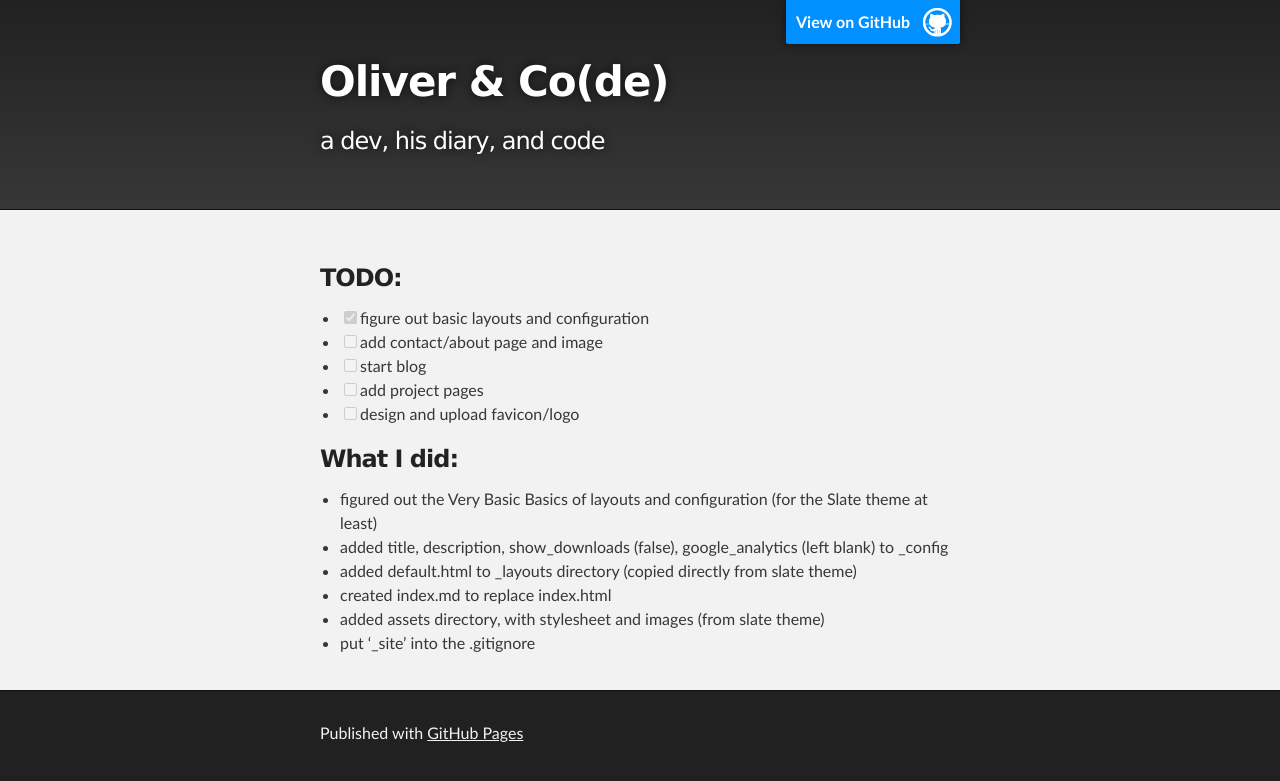
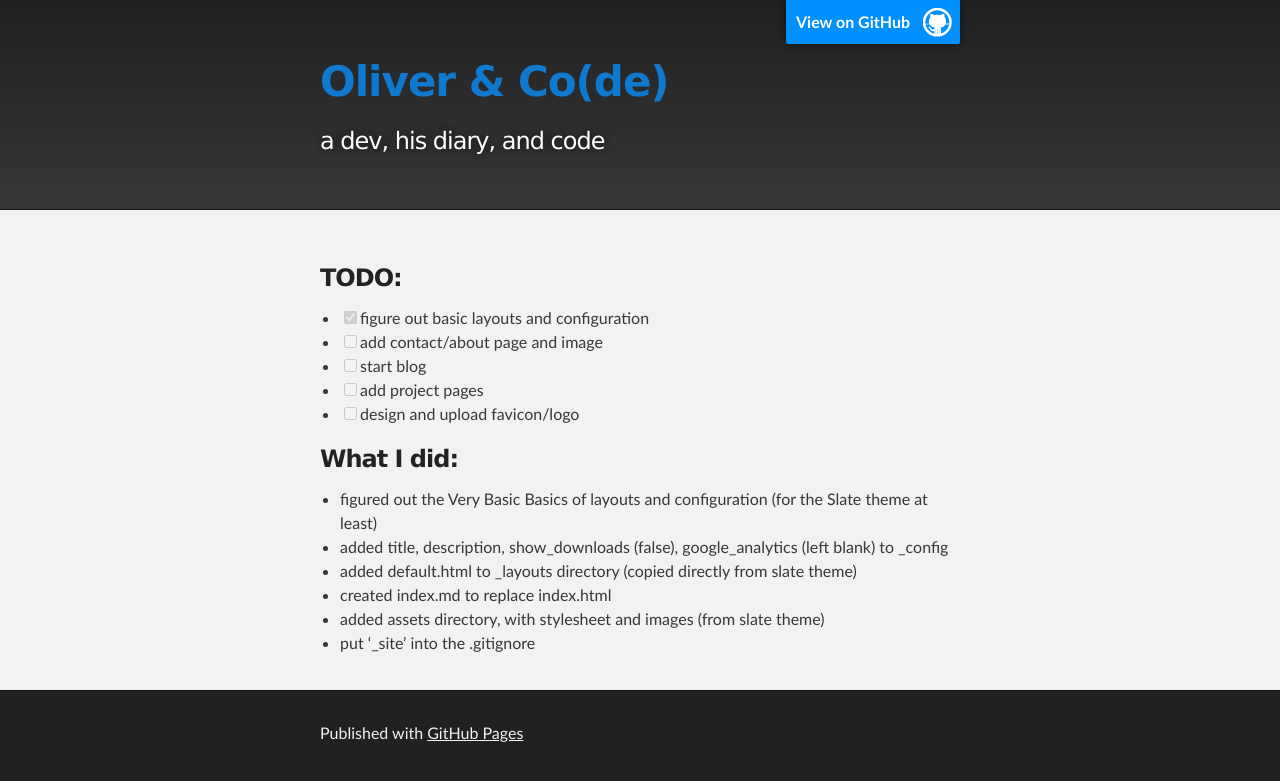
Before and after one commit to oliverandcode/oliverandcode.github.io, a Jekyll site: the page built from index.md, in a window 1280 px wide. Shown: the top 781 px of the page. Built offline with Jekyll 4.4.1, drawn with Linux system fonts in a browser that asks for light colours.

Commit message:
made header a link back to home (i hope)

```diff
--- a/_layouts/default.html
+++ b/_layouts/default.html
@@ -17,7 +17,11 @@
         <header class="inner">
           <a id="forkme_banner" href="{{ site.github.repository_url }}">View on GitHub</a>
 
-          <h1 id="project_title">{{ site.title | default: site.github.repository_name }}</h1>
+
+          <h1 id="project_title"><a href="{{ site.repository_url }}">{{ site.title | default: site.github.repository_name }}</a></h1>
+
+
+          <!-- <h1 id="project_title">{{ site.title | default: site.github.repository_name }}</h1> -->
           <h2 id="project_tagline">{{ site.description | default: site.github.project_tagline }}</h2>
 
           {% if site.show_downloads %}
```
Also changed, not shown: 1 other file.
